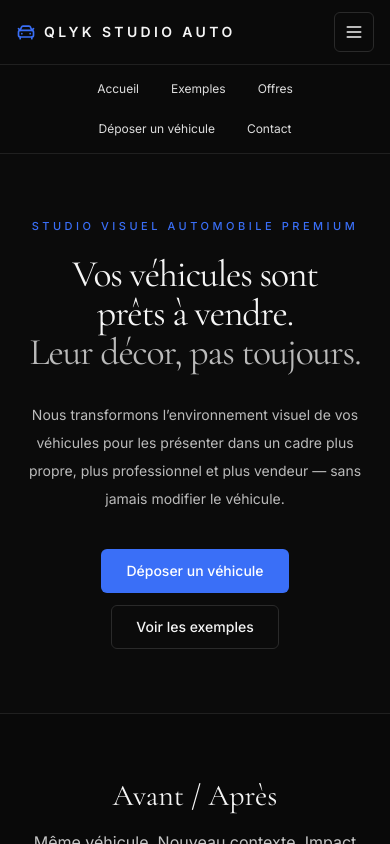
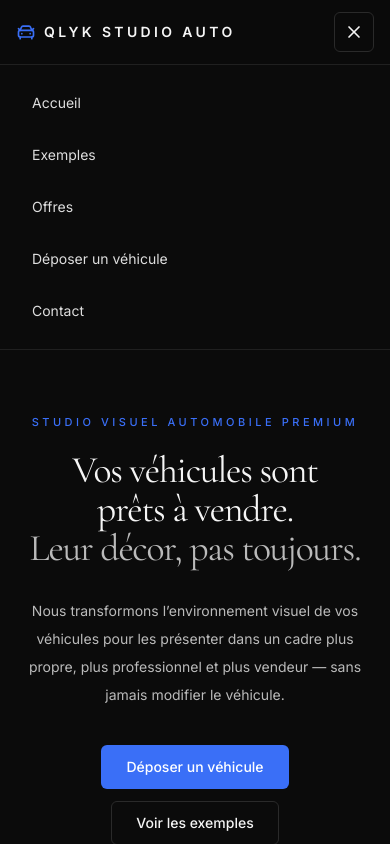
Before and after one commit to arnaudcrestey/qlyk-studio-auto, a Next.js app: page / in a window 390 px wide. Both pictures are taken after a click on the button "Menu". Shown: the top 844 px of the page. Built offline with nearby package versions, Linux system fonts and the light colour scheme.

Commit message:
Update site-header.tsx

```diff
--- a/components/site-header.tsx
+++ b/components/site-header.tsx
@@ -1,5 +1,8 @@
+'use client';
+
 import Link from 'next/link';
-import { CarFront, Menu } from 'lucide-react';
+import { useState } from 'react';
+import { CarFront, Menu, X } from 'lucide-react';
 
 const links = [
   { label: "Accueil", href: "/" as const },
@@ -10,22 +13,34 @@ const links = [
 ];
 
 export function SiteHeader() {
+  const [open, setOpen] = useState(false);
+
   return (
     <header className="sticky top-0 z-50 border-b border-technical/70 bg-background/95 backdrop-blur">
       <div className="container-premium flex min-h-16 items-center justify-between gap-4 py-3">
-        <Link href="/" className="inline-flex items-center gap-2">
+
+        {/* Logo */}
+        <Link href="/" className="inline-flex items-center gap-2" onClick={() => setOpen(false)}>
           <CarFront className="h-5 w-5 text-premium" />
-          <span className="text-sm font-semibold tracking-[0.24em] uppercase">Qlyk Studio Auto</span>
+          <span className="text-sm font-semibold tracking-[0.24em] uppercase">
+            Qlyk Studio Auto
+          </span>
         </Link>
 
+        {/* Menu desktop */}
         <nav className="hidden items-center gap-5 md:flex">
           {links.map((link) => (
-            <Link key={link.href} href={link.href} className="text-sm text-foreground/85 transition hover:text-white">
+            <Link
+              key={link.href}
+              href={link.href}
+              className="text-sm text-foreground/85 transition hover:text-white"
+            >
               {link.label}
             </Link>
           ))}
         </nav>
 
+        {/* CTA desktop */}
         <Link
           href="/deposer-un-vehicule"
           className="hidden rounded-md border border-premium px-4 py-2 text-sm font-medium text-white transition hover:bg-premium/10 md:inline-flex"
@@ -33,27 +48,38 @@ export function SiteHeader() {
           Déposer
         </Link>
 
+        {/* Burger */}
         <button
+          onClick={() => setOpen(!open)}
           className="inline-flex h-10 w-10 items-center justify-center rounded-md border border-technical md:hidden"
           aria-label="Menu"
           type="button"
         >
+          {open ? (
+            <X className="h-5 w-5" />
+          ) : (
             <Menu className="h-5 w-5" />
+          )}
         </button>
       </div>
-      <div className="border-t border-technical/70 md:hidden">
-        <nav className="container-premium flex flex-wrap items-center justify-center gap-2 py-2">
+
+      {/* MENU MOBILE (conditionnel) */}
+      {open && (
+        <div className="border-t border-technical/70 bg-background md:hidden">
+          <nav className="container-premium flex flex-col gap-2 py-4">
             {links.map((link) => (
               <Link
                 key={link.href}
                 href={link.href}
-              className="rounded-md px-3 py-2 text-xs text-foreground/90 transition hover:bg-technical hover:text-white"
+                onClick={() => setOpen(false)}
+                className="rounded-md px-4 py-3 text-sm text-foreground/90 transition hover:bg-technical hover:text-white"
               >
                 {link.label}
               </Link>
             ))}
           </nav>
         </div>
+      )}
     </header>
   );
 }
```
Lines whose indentation alone changed are shown as unchanged.
